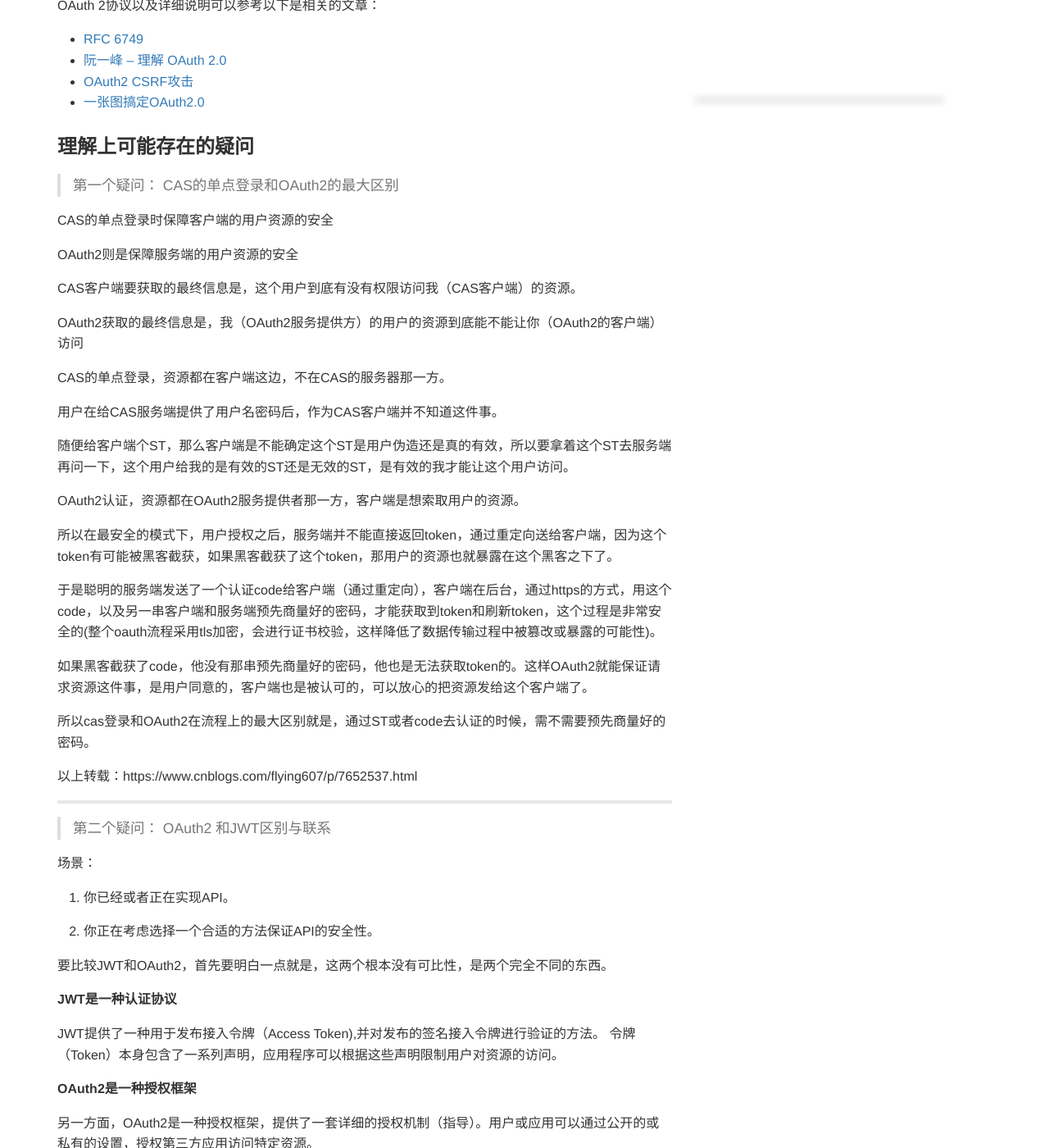
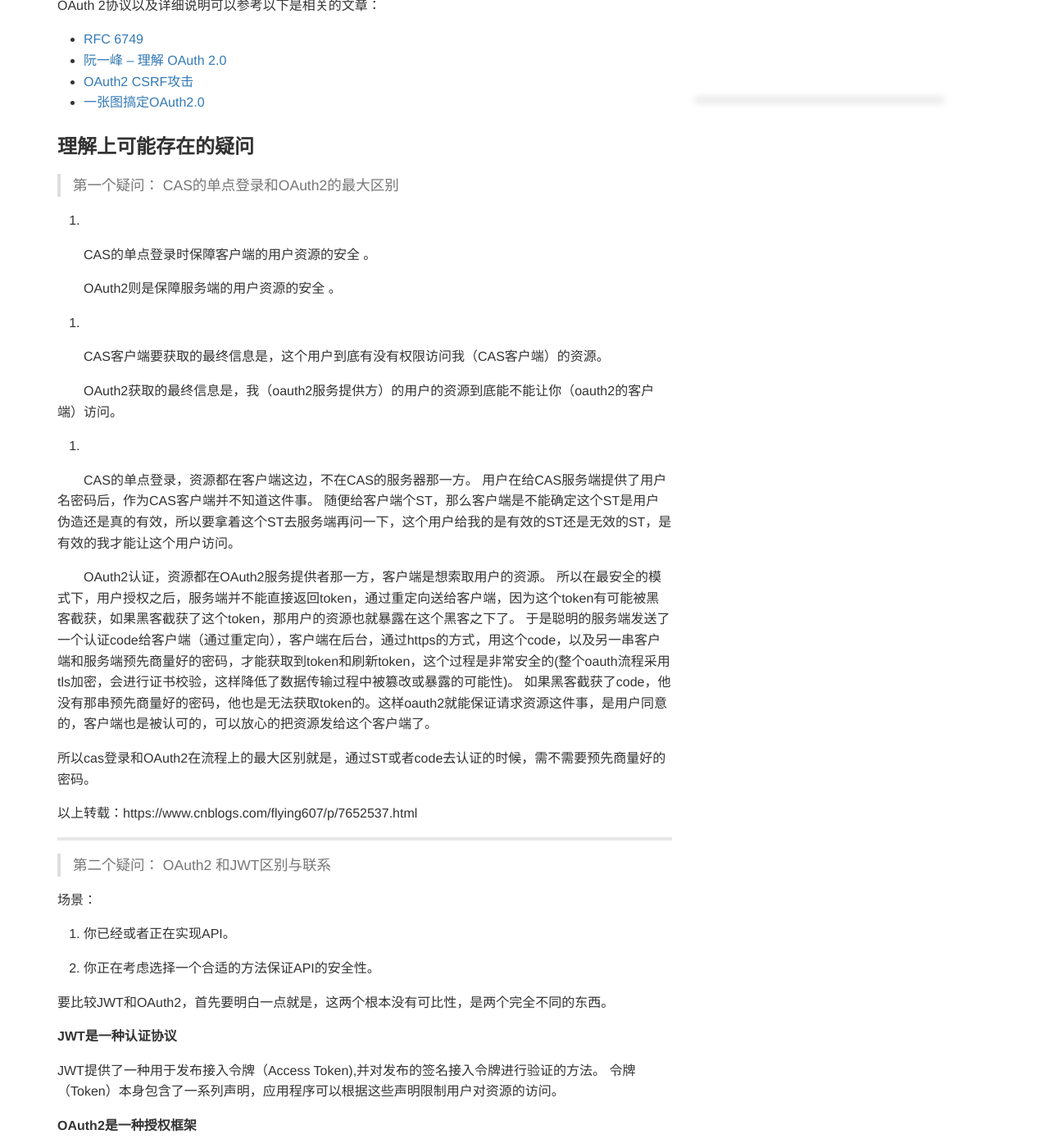
Before and after one commit to kookx/kookx.github.io, a Jekyll site: the page built from _posts/2019-01-02-Spring Security与OAuth2介绍.md, in a window 1280 px wide and 1400 px high, scrolled down 1378 px. Shown: the whole window at 82% size. Built offline with Jekyll 4.4.1, drawn with Linux system fonts in a browser that asks for light colours; part of the change alters nothing that is shown.

```diff
--- a/_posts/2019-01-02-Spring Security与OAuth2介绍.md
+++ b/_posts/2019-01-02-Spring Security与OAuth2介绍.md
@@ -37,27 +37,23 @@ OAuth 2协议以及详细说明可以参考以下是相关的文章：
 
 > 第一个疑问： CAS的单点登录和OAuth2的最大区别
 
-CAS的单点登录时保障客户端的用户资源的安全
+1.
 
-OAuth2则是保障服务端的用户资源的安全
+　　CAS的单点登录时保障客户端的用户资源的安全 。
 
-CAS客户端要获取的最终信息是，这个用户到底有没有权限访问我（CAS客户端）的资源。
+　　OAuth2则是保障服务端的用户资源的安全 。
 
-OAuth2获取的最终信息是，我（OAuth2服务提供方）的用户的资源到底能不能让你（OAuth2的客户端）访问
+2.
 
-CAS的单点登录，资源都在客户端这边，不在CAS的服务器那一方。
+　　CAS客户端要获取的最终信息是，这个用户到底有没有权限访问我（CAS客户端）的资源。
 
-用户在给CAS服务端提供了用户名密码后，作为CAS客户端并不知道这件事。
+　　OAuth2获取的最终信息是，我（oauth2服务提供方）的用户的资源到底能不能让你（oauth2的客户端）访问。
 
-随便给客户端个ST，那么客户端是不能确定这个ST是用户伪造还是真的有效，所以要拿着这个ST去服务端再问一下，这个用户给我的是有效的ST还是无效的ST，是有效的我才能让这个用户访问。
+3.
 
-OAuth2认证，资源都在OAuth2服务提供者那一方，客户端是想索取用户的资源。
+　　CAS的单点登录，资源都在客户端这边，不在CAS的服务器那一方。 用户在给CAS服务端提供了用户名密码后，作为CAS客户端并不知道这件事。 随便给客户端个ST，那么客户端是不能确定这个ST是用户伪造还是真的有效，所以要拿着这个ST去服务端再问一下，这个用户给我的是有效的ST还是无效的ST，是有效的我才能让这个用户访问。
 
-所以在最安全的模式下，用户授权之后，服务端并不能直接返回token，通过重定向送给客户端，因为这个token有可能被黑客截获，如果黑客截获了这个token，那用户的资源也就暴露在这个黑客之下了。
-
-于是聪明的服务端发送了一个认证code给客户端（通过重定向），客户端在后台，通过https的方式，用这个code，以及另一串客户端和服务端预先商量好的密码，才能获取到token和刷新token，这个过程是非常安全的(整个oauth流程采用tls加密，会进行证书校验，这样降低了数据传输过程中被篡改或暴露的可能性)。
-
-如果黑客截获了code，他没有那串预先商量好的密码，他也是无法获取token的。这样OAuth2就能保证请求资源这件事，是用户同意的，客户端也是被认可的，可以放心的把资源发给这个客户端了。
+　　OAuth2认证，资源都在OAuth2服务提供者那一方，客户端是想索取用户的资源。 所以在最安全的模式下，用户授权之后，服务端并不能直接返回token，通过重定向送给客户端，因为这个token有可能被黑客截获，如果黑客截获了这个token，那用户的资源也就暴露在这个黑客之下了。 于是聪明的服务端发送了一个认证code给客户端（通过重定向），客户端在后台，通过https的方式，用这个code，以及另一串客户端和服务端预先商量好的密码，才能获取到token和刷新token，这个过程是非常安全的(整个oauth流程采用tls加密，会进行证书校验，这样降低了数据传输过程中被篡改或暴露的可能性)。 如果黑客截获了code，他没有那串预先商量好的密码，他也是无法获取token的。这样oauth2就能保证请求资源这件事，是用户同意的，客户端也是被认可的，可以放心的把资源发给这个客户端了。
 
 所以cas登录和OAuth2在流程上的最大区别就是，通过ST或者code去认证的时候，需不需要预先商量好的密码。
 
```
